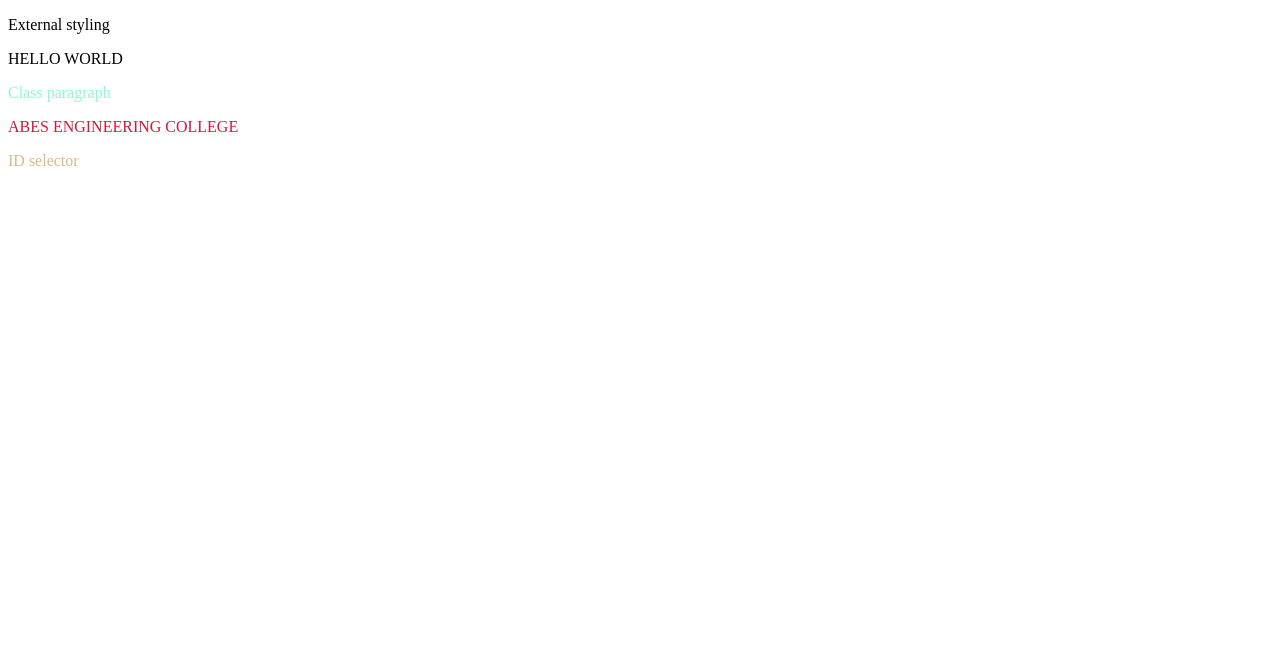
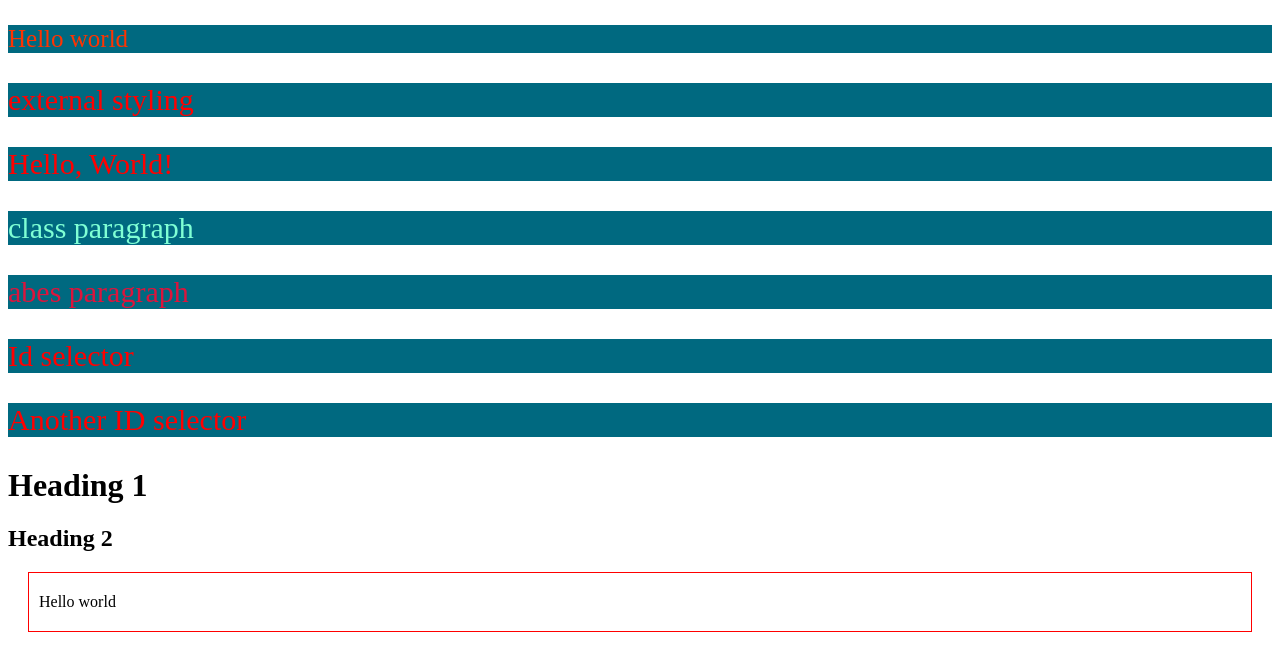
Before and after one commit to anshikasahu1026-ctrl/CSE3_CSS, a plain HTML site: page index.html in a window 1280 px wide. Drawn offline with Linux system fonts and the light colour scheme.

Commit message:
updated index HTML

```diff
--- a/index.html
+++ b/index.html
@@ -2,20 +2,29 @@
 <html lang="en">
 <head>
     <meta charset="UTF-8">
-        <link rel="stylesheet" href="external.css">
-
     <meta name="viewport" content="width=device-width, initial-scale=1.0">
-    <title>Document</title>
+    <title> The one and only "CSS" Tutorial</title>
+<style>
+    p{
+        color: rgb(255, 0, 0);
+        background-color: rgb(0, 105, 128);
+        font-size: 30px;
+    }
+</style>
+  <link rel="stylesheet" href="./external.css">
 </head>
 <body>
-    <p>External styling</p>
-    <p>HELLO WORLD</p>
-    <p class="cse3">Class paragraph</p>
-
-    <p class= "abes"> ABES ENGINEERING COLLEGE</p>
-    <p id="ab">ID selector</p>
-
-    <p id="cd"></p>
-
+    <p style="color: rgb(255, 51, 0);font-size: 25px;">Hello world</p>
+    <p>external styling</p>
+    <p>Hello, World!</p>
+    <p class="cse3"> class paragraph</p>
+    <p class="abes">abes paragraph</p>
+    <p id="myId">Id selector</p>
+    <p id="sd">Another ID selector</p>
+    <h1 id="hd2">Heading 1</h1>
+    <h2 id="hd">Heading 2</h2>
+    <div >
+        Hello world
+    </div>
 </body>
 </html>
```
